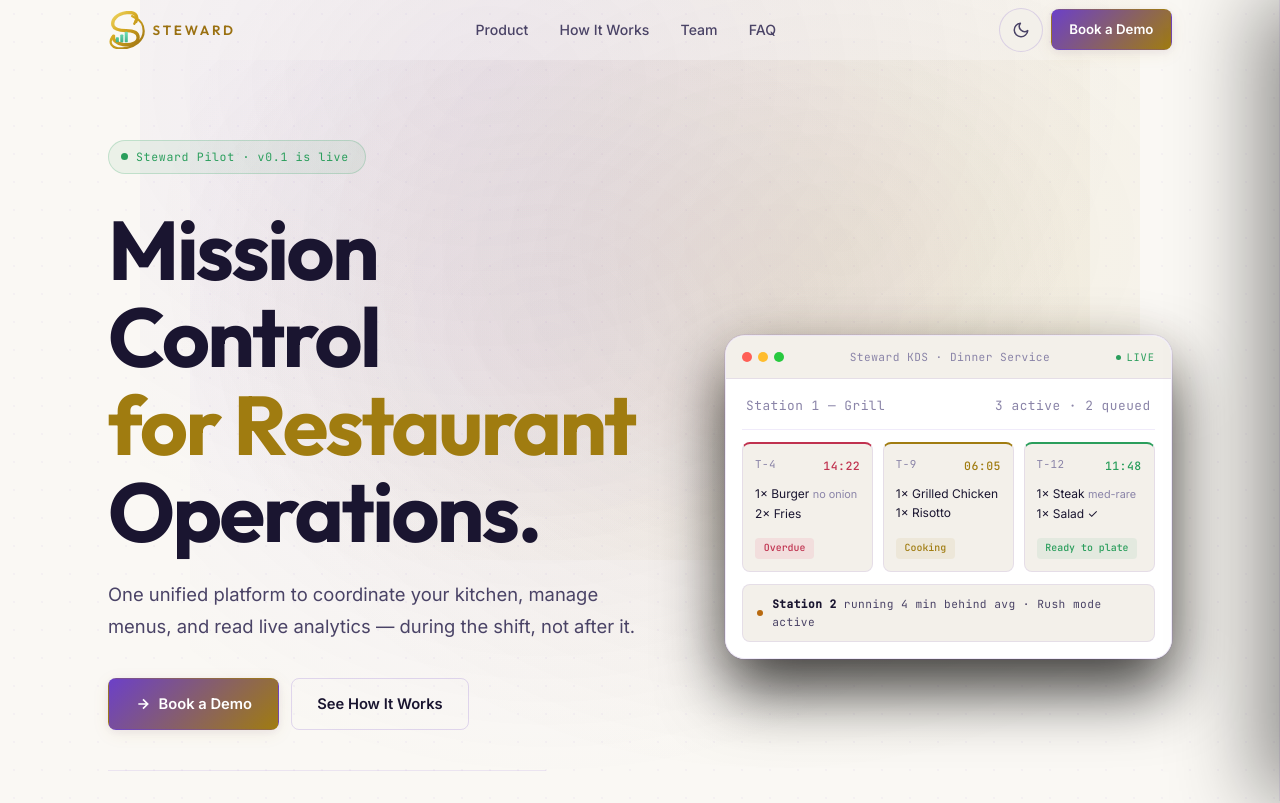
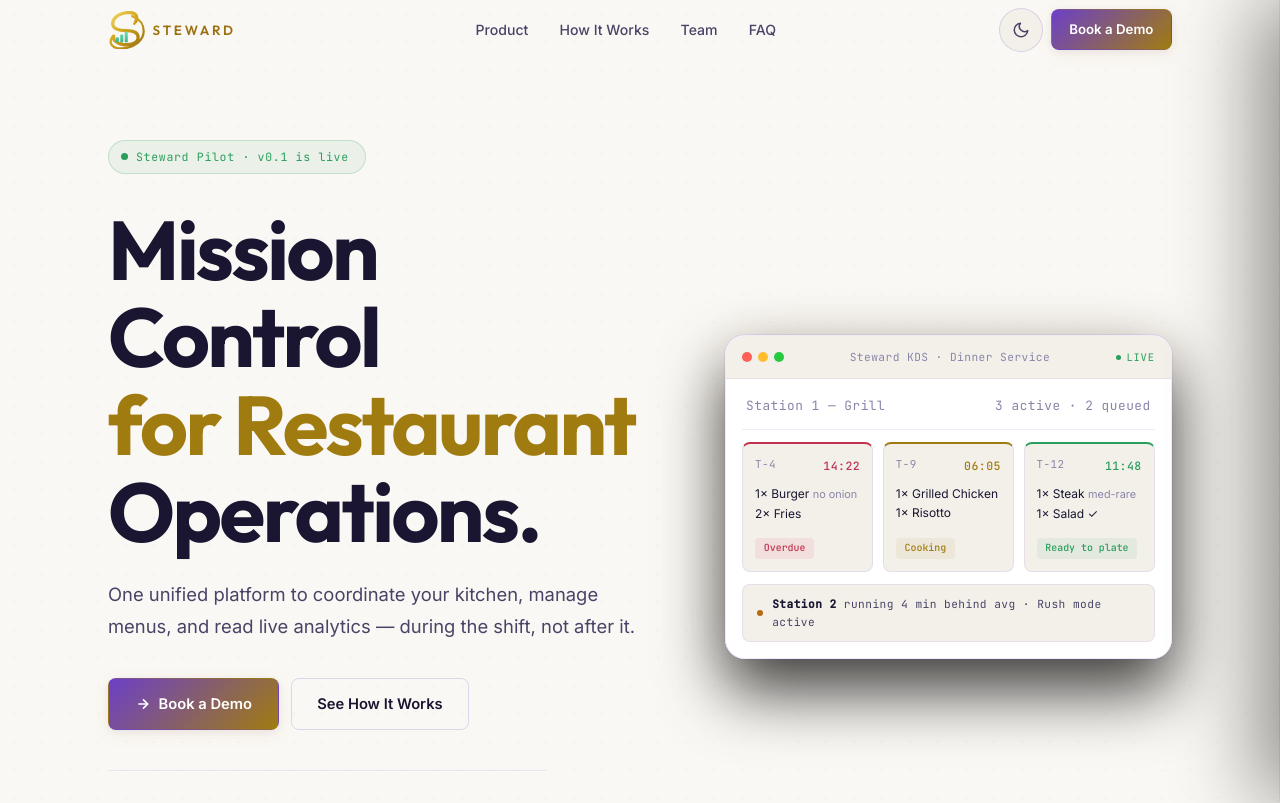
Before and after one commit to CraftYourSystems/Steward-Website, a React (Vite) app: page / in a window 1280 px wide. Shown: the top 803 px of the page. Built offline with nearby package versions, Linux system fonts and the light colour scheme.

Commit message:
accennt\

```diff
--- a/src/index.css
+++ b/src/index.css
@@ -90,7 +90,6 @@
   --accent-lt:     #c09820;
   --accent-dim:    rgba(160, 124, 16, 0.08);
   --accent-border: rgba(160, 124, 16, 0.20);
-  --accent-transparent: rgba(160, 124, 16, 0);
 
   /* Purple Accent */
   --purple:        #6c40c8;
```
